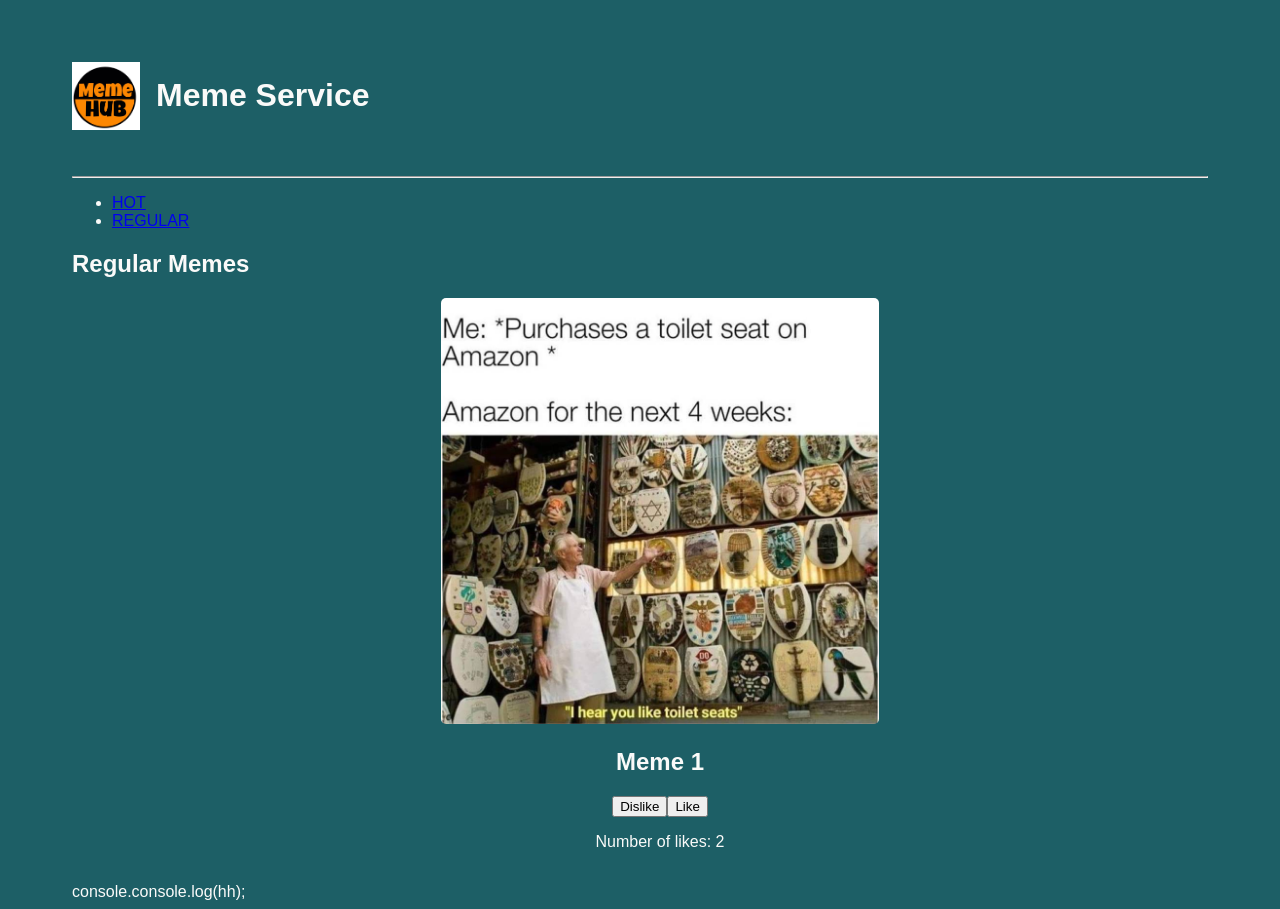
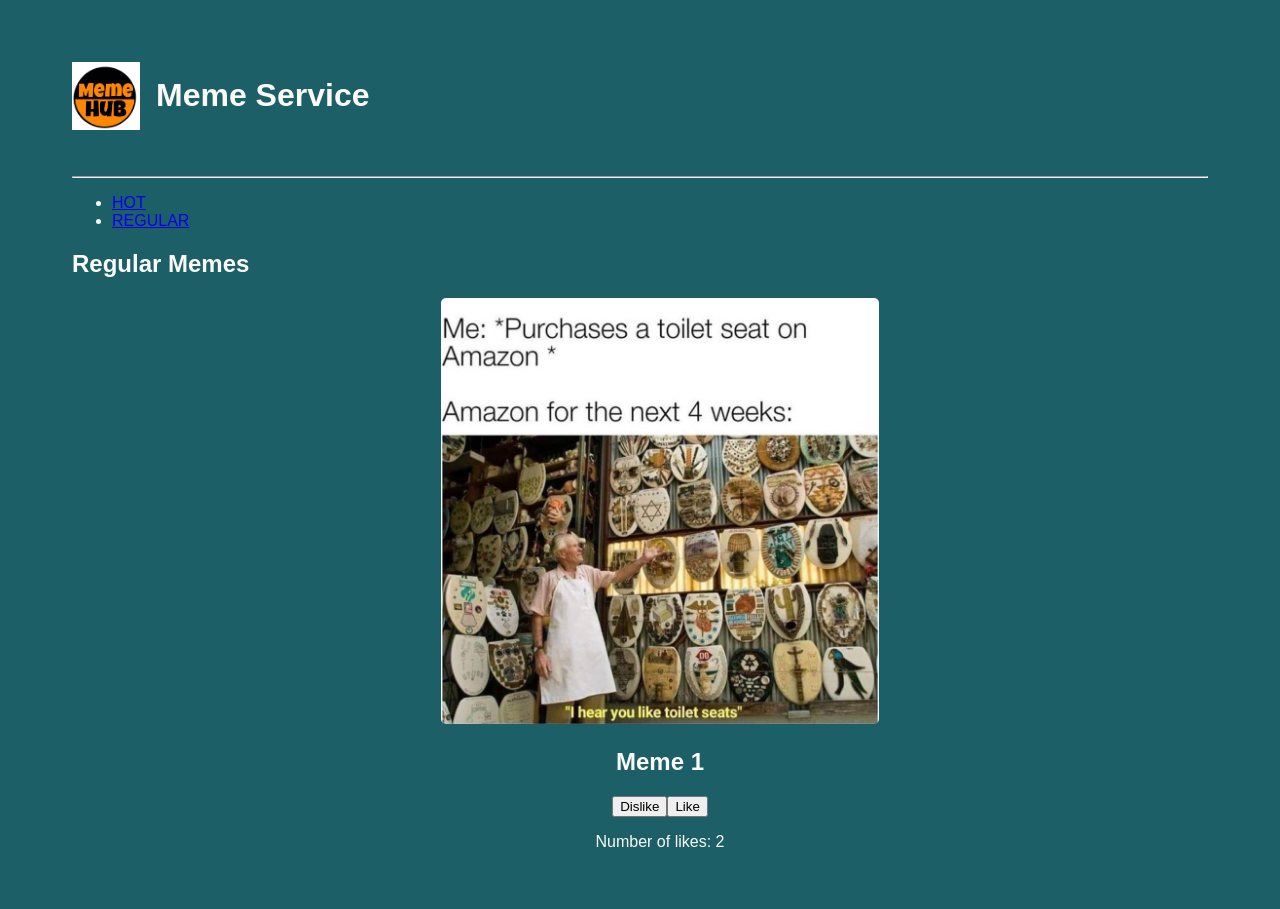
Before and after one commit to GosiaSoia/MemeService, a React (Create React App) app: page / in a window 1280 px wide. After the commit the page ends 883 px from the top, so only its background shows below. Built offline with nearby package versions, Linux system fonts and the light colour scheme.

Commit message:
issue fixed onLikesChange

```diff
--- a/src/App.js
+++ b/src/App.js
@@ -1,15 +1,12 @@
 import "./App.css";
 import Navigation from "./components/Navigation";
 import Header from "./components/Header";
-import memesData from "./memesData";
-import NumberComponent from "./components/NumberComponent";
 
 function App() {
   return (
     <div>
       <Header />
       <Navigation />
-      console.console.log(hh);
     </div>
   );
 }
--- a/src/components/NumberComponent.js
+++ b/src/components/NumberComponent.js
@@ -25,7 +25,7 @@
   componentDidUpdate(prevProps, prevState) {
     if (prevState.myNumber >= 5 && this.state.myNumber < 5) {
       // Call a callback function passed as a prop to handle filtering
-      this.props.onLikesDecrease();
+      this.props.onLikesChange();
     }
   }
 
```
